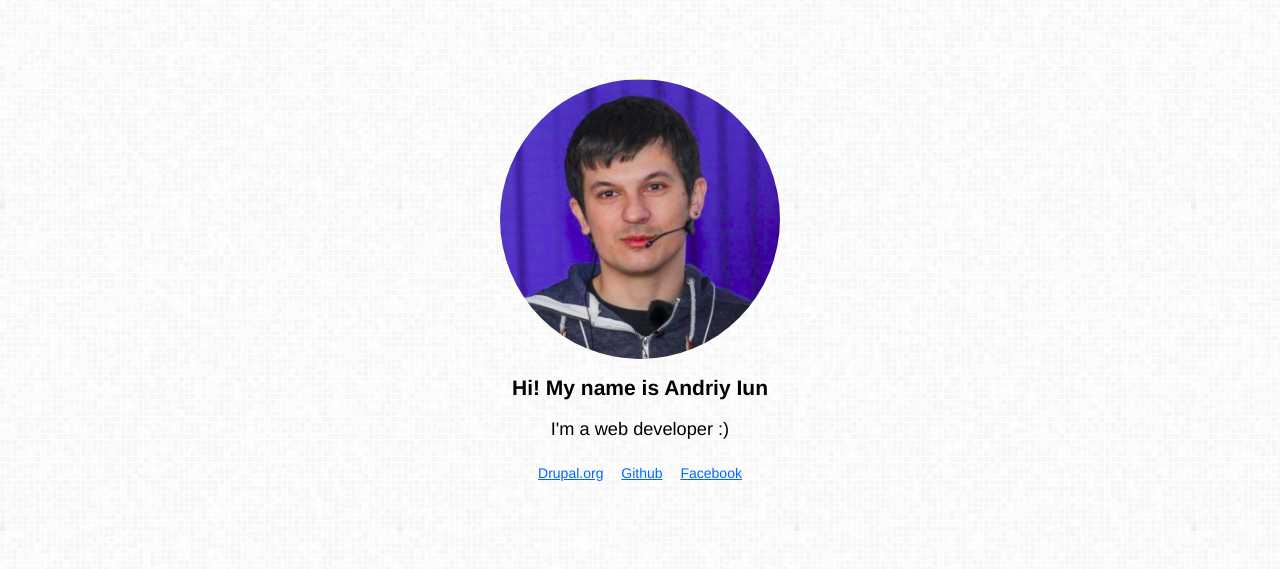
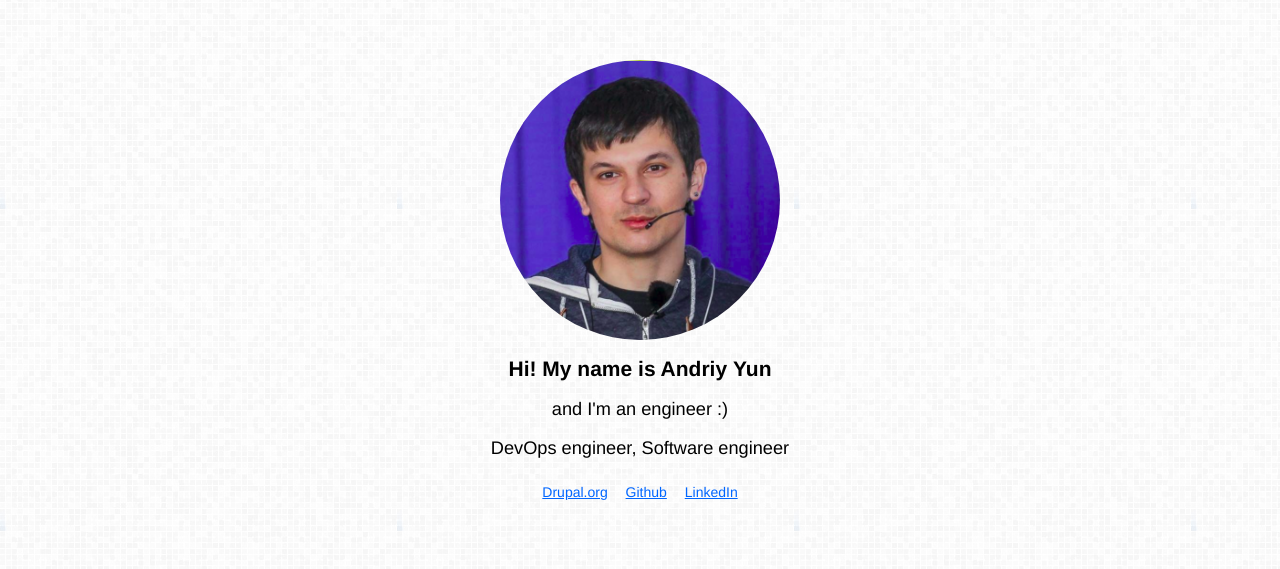
Before and after one commit to andriyun/andriyun.github.io, a plain HTML site: page index.html in a window 1280 px wide. Shown: the part 113-682 px from the top of the page. Drawn offline with Linux system fonts and the light colour scheme.

Commit message:
Updated info

```diff
--- a/index.html
+++ b/index.html
@@ -43,13 +43,14 @@
 <body>
 <div class="container">
   <div class="row col">
-    <img src="images/avatar.png" alt="Andriy Iun"/>
-    <h1>Hi! My name is Andriy&nbsp;Iun</h1>
-    <p>I'm a web developer :)</p>
+    <img src="images/avatar.png" alt="Andriy Yun"/>
+    <h1>Hi! My name is Andriy&nbsp;Yun</h1>
+    <p>and I'm an engineer :)</p>
+    <p>DevOps engineer, Software engineer</p>
     <ul>
       <li><a href="http://dgo.to/@andriyun">Drupal.org</a></li>
       <li><a href="https://github.com/andriyun">Github</a></li>
-      <li><a href="https://fb.com/andriy.yun">Facebook</a></li>
+      <li><a href="https://www.linkedin.com/in/andriyun">LinkedIn</a></li>
     </ul>
   </div>
 </div>
```
